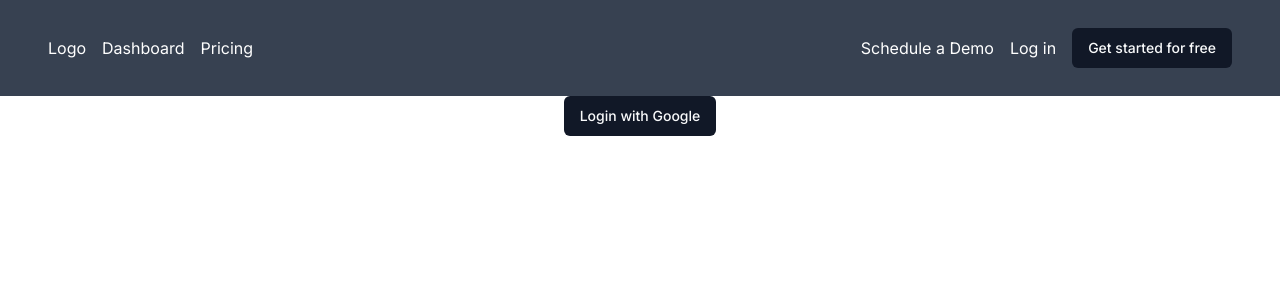
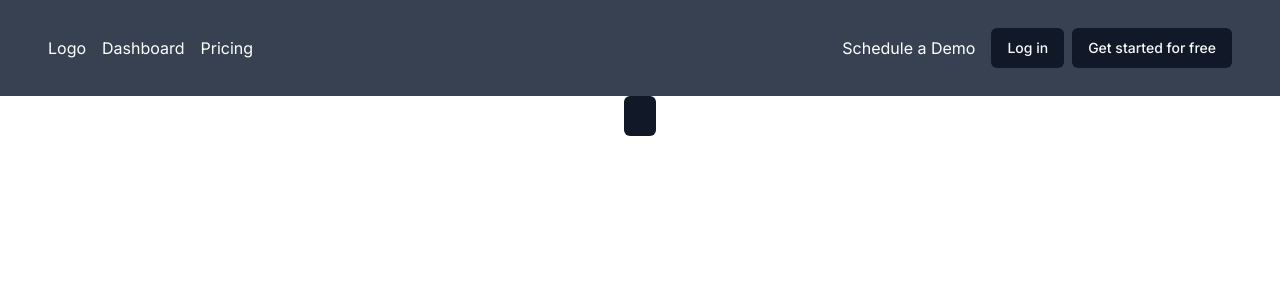
Before and after one commit to sandelit/podnexus-web, a Next.js app: page /login in a window 1280 px wide. Shown: the top 300 px of the page. Built offline with nearby package versions, Linux system fonts and the light colour scheme; no server answers.

Commit message:
add oauth support and login/logout buttons

```diff
--- a/package.json
+++ b/package.json
@@ -15,6 +15,7 @@
     "lucide-react": "^0.400.0",
     "multer": "^1.4.5-lts.1",
     "next": "14.2.4",
+    "next-auth": "^4.24.7",
     "next-connect": "^1.0.0",
     "react": "^18",
     "react-dom": "^18",
--- /dev/null
+++ b/src/app/api/auth/[...nextauth]/options.ts
@@ -0,0 +1,39 @@
+import type { NextAuthOptions } from "next-auth";
+import GoogleProvider from "next-auth/providers/google";
+import CredentialsProvider from "next-auth/providers/credentials";
+
+export const authOptions: NextAuthOptions = {
+  providers: [
+    GoogleProvider({
+      clientId: process.env.GOOGLE_CLIENT_ID as string,
+      clientSecret: process.env.GOOGLE_CLIENT_SECRET as string,
+    }),
+    CredentialsProvider({
+      name: "credentials",
+      credentials: {
+        email: {
+          label: "E-mail",
+          type: "text",
+        },
+        password: {
+          label: "Password",
+          type: "password",
+        },
+      },
+      async authorize(credentials) {
+        // This is where you need to retrieve user data
+        // to verify with credentials
+        // Docs: https://next-auth.js.org/configuration/providers/credentials
+        const user = { id: "42", name: "testman", password: "123" };
+        if (
+          credentials?.email === user.name &&
+          credentials?.password === user.password
+        ) {
+          return user;
+        } else {
+          return null;
+        }
+      },
+    }),
+  ],
+};
--- /dev/null
+++ b/src/app/api/auth/[...nextauth]/route.ts
@@ -0,0 +1,6 @@
+import NextAuth from "next-auth";
+import { authOptions } from "./options";
+
+const handler = NextAuth(authOptions);
+
+export { handler as GET, handler as POST };
--- /dev/null
+++ b/src/app/context/AuthProvider.tsx
@@ -0,0 +1,12 @@
+"use client";
+
+import { SessionProvider } from "next-auth/react";
+
+type Props = {
+  children?: React.ReactNode;
+};
+
+// this is needed for client components who need the session data
+export const AuthProvider = ({ children }: Props) => {
+  return <SessionProvider>{children}</SessionProvider>;
+};
--- a/src/app/layout.tsx
+++ b/src/app/layout.tsx
@@ -1,7 +1,8 @@
 import type { Metadata } from "next";
 import { Inter } from "next/font/google";
-import  Navbar  from "@/components/Navbar"
+import Navbar from "@/components/Navbar";
 import "./globals.css";
+import { AuthProvider } from "./context/AuthProvider";
 
 const inter = Inter({ subsets: ["latin"] });
 
@@ -18,10 +19,12 @@ export default function RootLayout({
   return (
     <html lang="en">
       <body className={inter.className}>
-    <Navbar />
-    <main className="flex min-h-screen flex-col items-center ">
-      {children}
-    </main>
+        <AuthProvider>
+          <Navbar />
+          <main className="flex min-h-screen flex-col items-center ">
+            {children}
+          </main>
+        </AuthProvider>
       </body>
     </html>
   );
--- a/src/components/LoginButton.tsx
+++ b/src/components/LoginButton.tsx
@@ -1,12 +1,12 @@
-// src/app/components/LoginButton.jsx
 "use client";
 
+import { signIn } from "next-auth/react";
 import { Button } from "./ui/button";
 
-export default function LoginButton() {
+export default function LoginButton({ text }: any) {
   const handleLogin = () => {
-    // handle login
+    signIn();
   };
 
-  return <Button onClick={handleLogin}>Login with Google</Button>;
+  return <Button onClick={handleLogin}>{text}</Button>;
 }
--- /dev/null
+++ b/src/components/LogoutButton.tsx
@@ -0,0 +1,12 @@
+"use client";
+
+import { signOut } from "next-auth/react";
+import { Button } from "./ui/button";
+
+export default function LogoutButton({ text }: any) {
+  const handleLogout = () => {
+    signOut();
+  };
+
+  return <Button onClick={handleLogout}>{text}</Button>;
+}
--- a/src/components/Navbar.tsx
+++ b/src/components/Navbar.tsx
@@ -1,6 +1,12 @@
-import { Button } from "@/components/ui/button";
+import { authOptions } from "@/app/api/auth/[...nextauth]/options";
+import LoginButton from "./LoginButton";
+import RegisterButton from "./RegisterButton";
+import { getServerSession } from "next-auth";
+import LogoutButton from "./LogoutButton";
 
-export default function Navbar() {
+export default async function Navbar() {
+  const session = await getServerSession(authOptions);
+
   return (
     <header className="flex w-screen items-center justify-between h-24 text-white bg-gray-700">
       <div className="flex gap-4 ml-12">
@@ -15,15 +21,15 @@ export default function Navbar() {
         </h2>
       </div>
       <div className="flex items-center gap-4 mr-12">
-        <h2>
-          Schedule a Demo
-        </h2>
-        <h2>
-          <a href="/login">Log in</a>
-        </h2>
-        <Button>
-          <a href="/register">Get started for free</a>
-        </Button>
+        <h2>Schedule a Demo</h2>
+        {!session
+          ? (
+            <div className="flex gap-2">
+              <LoginButton text="Log in" />
+              <RegisterButton text="Get started for free" />
+            </div>
+          )
+          : <LogoutButton text="Log out" />}
       </div>
     </header>
   );
--- /dev/null
+++ b/src/components/RegisterButton.tsx
@@ -0,0 +1,11 @@
+"use client";
+
+import { Button } from "./ui/button";
+
+export default function RegisterButton({ text }: any) {
+  const handleRegister = () => {
+    // handle login
+  };
+
+  return <Button onClick={handleRegister}>{text}</Button>;
+}
--- /dev/null
+++ b/src/middleware.ts
@@ -0,0 +1,3 @@
+export { default } from "next-auth/middleware";
+
+export const config = { matcher: ["/dashboard"] };
```
Also changed, not shown: 1 other file (tests, documents, lock files or other folders).
